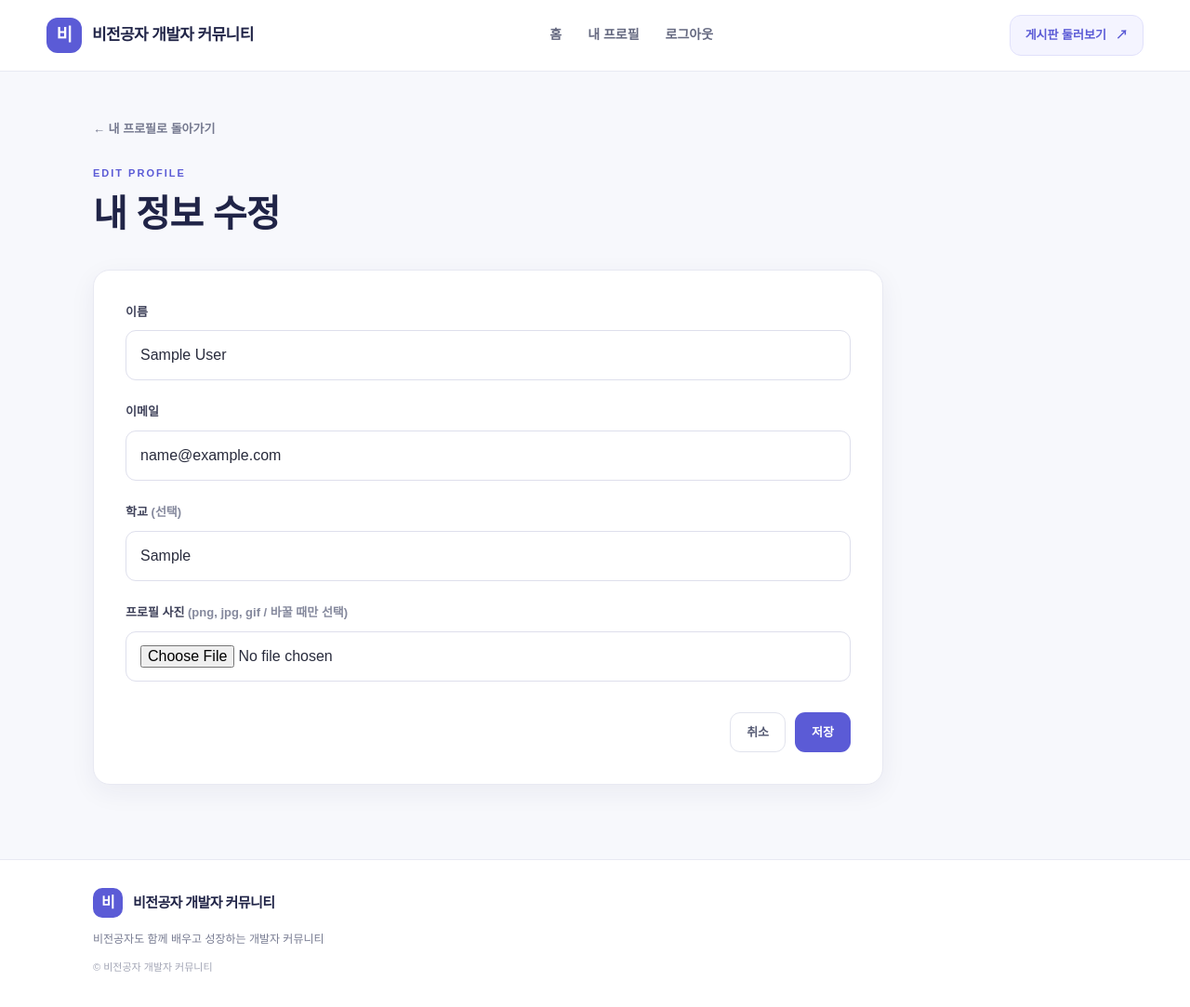
After one commit to hyorimham/first-web-site, a Flask app: page /me/edit in a window 1280 px wide. The commit adds this page. Shown: the whole page at 93% size. Run offline with Flask 3, Linux system fonts and the light colour scheme; the visitor is signed in with stand-in values (Sample User, id 1); tables that the repository leaves empty hold one stand-in row (values such as "Sample post"); data that the repository does not hold is empty.

Commit message:
내 정보 수정 기능 추가

```diff
--- a/app.py
+++ b/app.py
@@ -12,6 +12,7 @@ app.config["MAX_CONTENT_LENGTH"] = 5 * 1024 * 1024  # 업로드 최대 5MB
 UPLOAD_DIR = os.path.join(app.root_path, "uploads")
 os.makedirs(UPLOAD_DIR, exist_ok=True)
 ALLOWED_EXT = {"png", "jpg", "jpeg", "gif", "pdf", "txt", "zip", "hwp", "docx", "pptx", "xlsx"}
+IMAGE_EXT = {"png", "jpg", "jpeg", "gif"}
 
 def get_db():
     """기존 .env 파일의 설정으로 MySQL에 연결한다."""
@@ -428,6 +429,48 @@ def my_profile():
     return redirect(url_for("profile", username=session["username"]))
 
 
+@app.route("/me/edit", methods=["GET", "POST"])
+def edit_profile():
+    # 내 정보 수정 (로그인한 본인만)
+    if "user_id" not in session:
+        return redirect(url_for("login"))
+    user = find_one(
+        "SELECT name, email, school, profile_image FROM users WHERE id = %s",
+        (session["user_id"],),
+    )
+
+    if request.method =="POST":
+        name = request.form["name"].strip()
+        email = request.form["email"].strip()
+        school = request.form["school"]. strip()
+        if not name or not email:
+            return render_template("edit_profile.html", user=user, error="이름과 이메일은 꼭 입력해야 합니다.")
+
+        _, image_path = save_upload(request.files.get("profile_image"), IMAGE_EXT)
+        image = image_path or user["profile_image"]  # 새 사진이 없으면 원래 사진 유지
+
+        try:
+            db_execute(
+                "UPDATE users SET name = %s, email = %s, school = %s, profile_image = %s WHERE id = %s",
+                (name, email, school, image, session["user_id"]),
+            )
+        except pymysql.err.IntegrityError:  # email 이 UNIQUE
+            return render_template("edit_profile.html", user=user, error="이미 사용 중인 이메일입니다.")
+
+        return redirect(url_for("my_profile"))
+
+    return render_template("edit_profile.html", user=user)
+
+
+@app.route("/user/<username>/image")
+def profile_image(username):
+    # 프로필 사진 보여주기 (파일 이름이 아니라 아이디로 찾는다)
+    user = find_one("SELECT profile_image FROM users WHERE username = %s", (username,))
+    if not user["profile_image"]:
+        abort(404)
+    return send_from_directory(UPLOAD_DIR, user["profile_image"])
+
+
 @app.errorhandler(404)
 def not_found(e):
     return render_template("404.html"), 404
--- a/static/style.css
+++ b/static/style.css
@@ -905,3 +905,9 @@ textarea {
   .profile-panel {
     margin-bottom: 24px;
   }
+  .profile-image {
+    width: 96px;
+    height: 96px;
+    border-radius: 50%;
+    object-fit: cover;
+  }
--- /dev/null
+++ b/templates/edit_profile.html
@@ -0,0 +1,39 @@
+{% extends "base.html" %}
+
+{% block title %}내 정보 수정{% endblock %}
+
+{% block content %}
+<section class="page-heading">
+  <a class="back-link" href="{{ url_for('my_profile') }}">← 내 프로필로 돌아가기</a>
+  <span class="eyebrow">EDIT PROFILE</span>
+  <h1>내 정보 수정</h1>
+</section>
+
+<section class="form-panel">
+  <form class="post-form" method="post" enctype="multipart/form-data">
+    {% if error %}<p class="form-error">{{ error }}</p>{% endif %}
+
+    <div class="form-group">
+      <label for="name">이름</label>
+      <input id="name" name="name" maxlength="50" value="{{ user.name }}" required>
+    </div>
+    <div class="form-group">
+      <label for="email">이메일</label>
+      <input id="email" name="email" type="email" maxlength="100" value="{{ user.email }}" required>
+    </div>
+    <div class="form-group">
+      <label for="school">학교 <span class="muted">(선택)</span></label>
+      <input id="school" name="school" maxlength="100" value="{{ user.school }}">
+    </div>
+    <div class="form-group">
+      <label for="profile_image">프로필 사진 <span class="muted">(png, jpg, gif / 바꿀 때만 선택)</span></label>
+      <input id="profile_image" name="profile_image" type="file" accept="image/*">
+    </div>
+
+    <div class="form-actions">
+      <a class="button secondary" href="{{ url_for('my_profile') }}">취소</a>
+      <button class="button primary" type="submit">저장</button>
+    </div>
+  </form>
+</section>
+{% endblock %}
--- a/templates/profile.html
+++ b/templates/profile.html
@@ -9,10 +9,15 @@
 </section>
 
 <section class="form-panel profile-panel">
+  {% if user.profile_image %}
+    <img class="profile-image" src="{{ url_for('profile_image', username=user.username) }}"
+    alt="프로필 사진">
+      {% endif %}
   <h2>{{ user.name }} <span class="muted">@{{ user.username }}</span></h2>
   <p>학교: {{ user.school or '입력하지 않음' }}</p>
   {% if is_me %}
     <p>이메일: {{ user.email }}</p>
+    <a class="button secondary" href="{{ url_for('edit_profile') }}">내 정보 수정</a>
   {% endif %}
   <p class="muted">가입일: {{ user.created_at.strftime('%Y-%m-%d') }}</p>
 </section>
```
